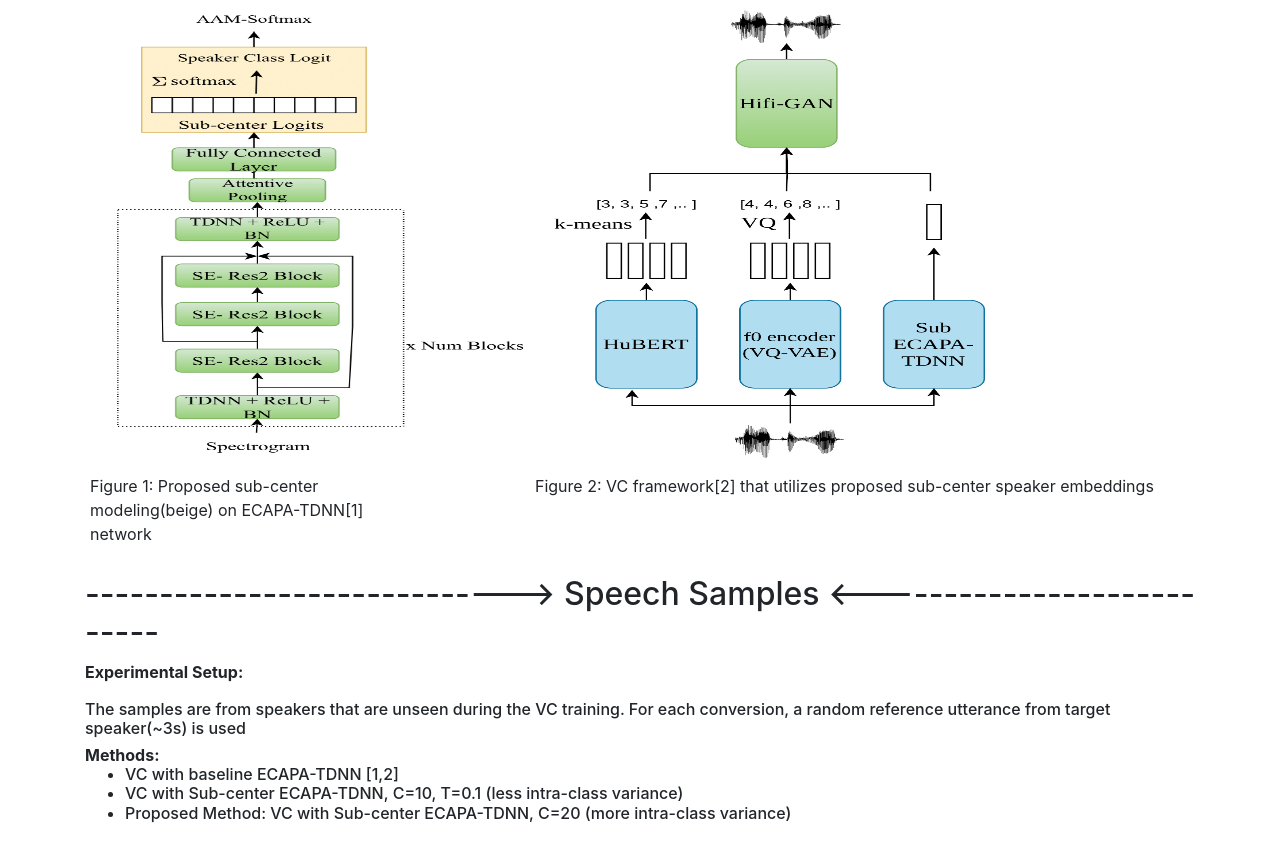
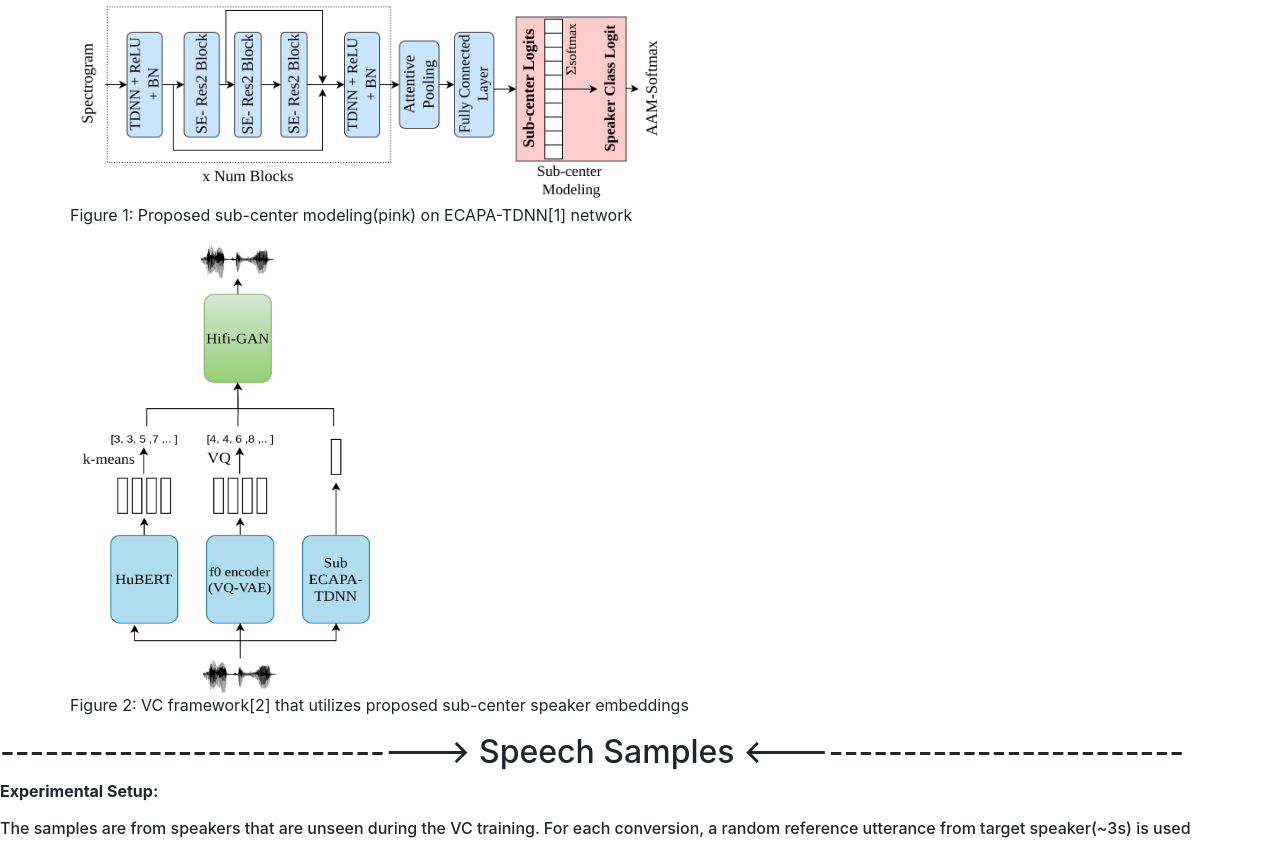
Before and after one commit to lec-synt/sub-center-demo, a plain HTML site: page index.html in a window 1280 px wide. Shown: the part 646-1488 px from the top of the page. Drawn offline with nearby package versions, Linux system fonts and the light colour scheme.

Commit message:
Update for SPL

```diff
--- a/index.html
+++ b/index.html
@@ -56,7 +56,7 @@
           <div class="col-md-12">
             <h1><a class="text-light">We Need Variations in Speech Synthesis:<br>
               Sub-center Modelling for Speaker Embeddings </h1><br>
-             <font size=5><span style="color:#FFFFFF"> Anonymous submission to Interspeech 2024 </font>   </a>
+             <font size=5><span style="color:#FFFFFF"> Authors: Ismail Rasim Ulgen, Carlos Busso, John H. L. Hansen and Berrak Sisman </font>   </a>
 
             <p>
               <div class="row">
@@ -75,19 +75,24 @@
    <div class="container">
     <div class="row" id="arch">
         <div class="col-md-12">
-          <h2>------------------>   Sub-center Speaker Embeddings for Voice Conversion   <--------</h2>
+            <h2>------------------> Sub-center Speaker Embeddings for Voice Conversion <--------</h2>
             <br />
-          <div class="column" style="padding-right:80px;">
-                    <img src="./interspeech24_subcenter.png"  width="450" height="450" / > <p>
-                      <figcaption style="text-align:left;"></font><font size=3>
-                        Figure 1: Proposed sub-center modeling(beige) on ECAPA-TDNN[1] network</font>
-                      </figcaption><br>
+            <div class="row" style="padding-right:80px;">
+                <figure>
+                    <img src="./subcenter_ecapa2.png" width="600" height="200" />
+                    <figcaption style="text-align:left; font-size:16px;">
+                        Figure 1: Proposed sub-center modeling(pink) on ECAPA-TDNN[1] network
+                    </figcaption>
+                </figure>
             </div>
-                    <div class="column", style="padding-left:80px;">
-                        <img src="./interspeech24_vc.png"  width="450" height="450" / > <p>
-                          <figcaption style="text-align:center;position: absolute;"></font><font size=3>
-                            Figure 2: VC framework[2] that utilizes proposed sub-center speaker embeddings</font>
-                          </figcaption><br>
+            <div class="row">
+                <figure>
+                    <img src="./vc.png" width="300" height="450" />
+                    <figcaption style="text-align:left; font-size:16px;">
+                        Figure 2: VC framework[2] that utilizes proposed sub-center speaker embeddings
+                    </figcaption>
+                </figure>
+            </div>
         </div>
     </div>
 </div>
```
Also changed, not shown: interspeech24_subcenter.png (deleted), subcenter_ecapa2.png (added), vc.png (renamed from interspeech24_vc.png). Lines whose indentation alone changed are shown as unchanged.
